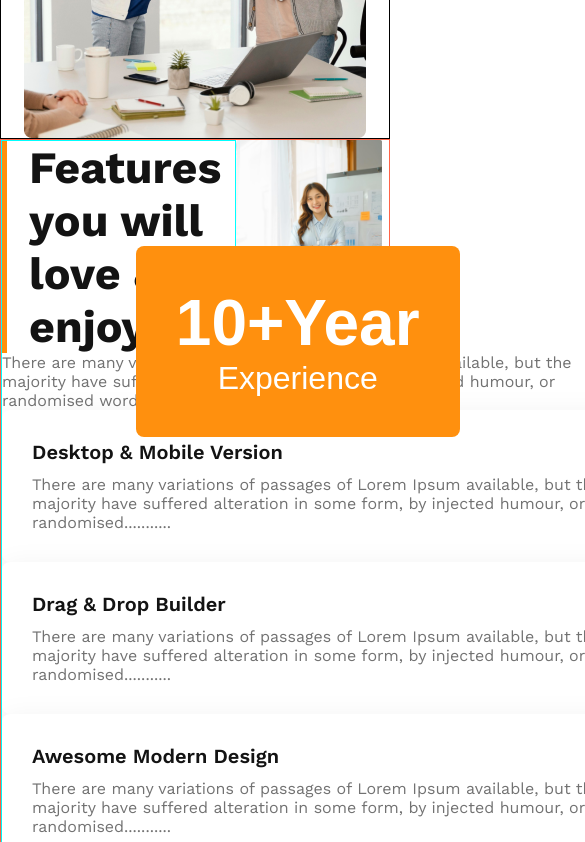
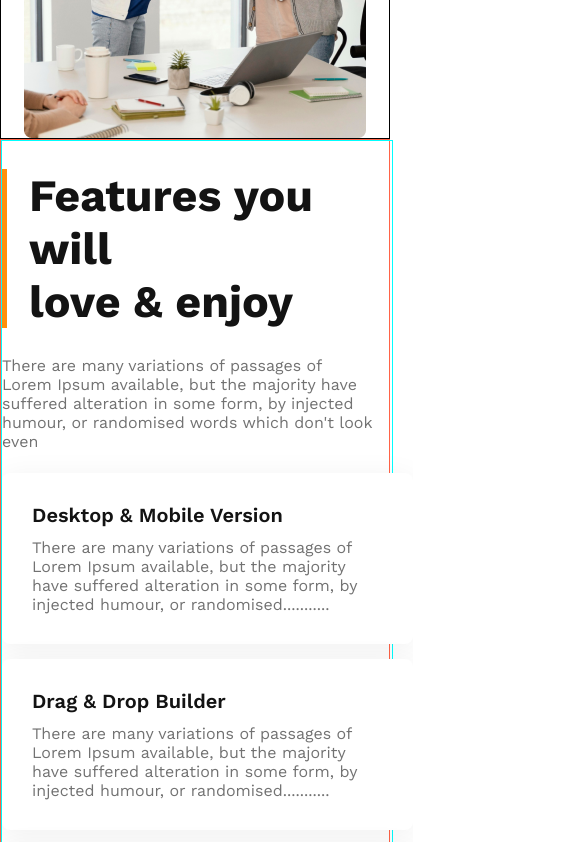
Before and after one commit to AS-Adil/G3-Architects, a plain HTML site: page index.html in a window 390 px wide. Shown: the part 2520-3362 px from the top of the page, 585 px wide, since content can reach past the window. Drawn offline with nearby package versions, Linux system fonts and the light colour scheme.

Commit message:
responsive

```diff
--- a/style.css
+++ b/style.css
@@ -218,11 +218,13 @@ nav{
     font-weight: bold;
     border-left: 5px solid rgba(255, 144, 14, 1);
     padding-left: 22px;
+    margin: 28px 0px;
 }
 
 .enjoy-tittle-description{
     width: 586px;
     color: #727272;
+    margin-bottom: 22px;
 
 }
 
@@ -233,6 +235,7 @@ nav{
     /* text-align: left; */
     padding: 30px;
       box-shadow: 0 4px 30px 0 rgba(0, 0, 0, 0.06);
+      margin-bottom: 15px;
 
 }
 
@@ -263,8 +266,12 @@ nav{
 }
 
 .enjoy-img img{
-    width: 94%;
+    width: 100%;
+    /* max-height: 900px; */
 }
+
+
+
 
 
 
@@ -308,12 +315,37 @@ nav{
         order: 5;
     }
 
+    .features-enjoy{
+        flex-direction: column;
+    }
+    .enjoy-card{
+        width: 90vw;
+    }
+    .enjoy-text, .enjoy-img{
+        width: 100vw;
+    }
+    .enjoy-tittle-description{
+        width:96vw;
+    }
+
+     .enjoy-img{
+        display: flex;
+        flex-direction: column;
+     }
+
+    .enjoy-img button{
+
+        margin: 0px auto;
+        padding: 30px 40px;
+        margin-top: -9px;
+
+    }
 
 }
 
 /* =====for mediam devices======= */
 
-@media screen and (min-width:576px) and (max-width:992px){
+@media screen and (min-width:576px) and (max-width:115px){
 
     .team{
         flex-direction: column;
```
Also changed, not shown: index.html (+14 -0 lines).
